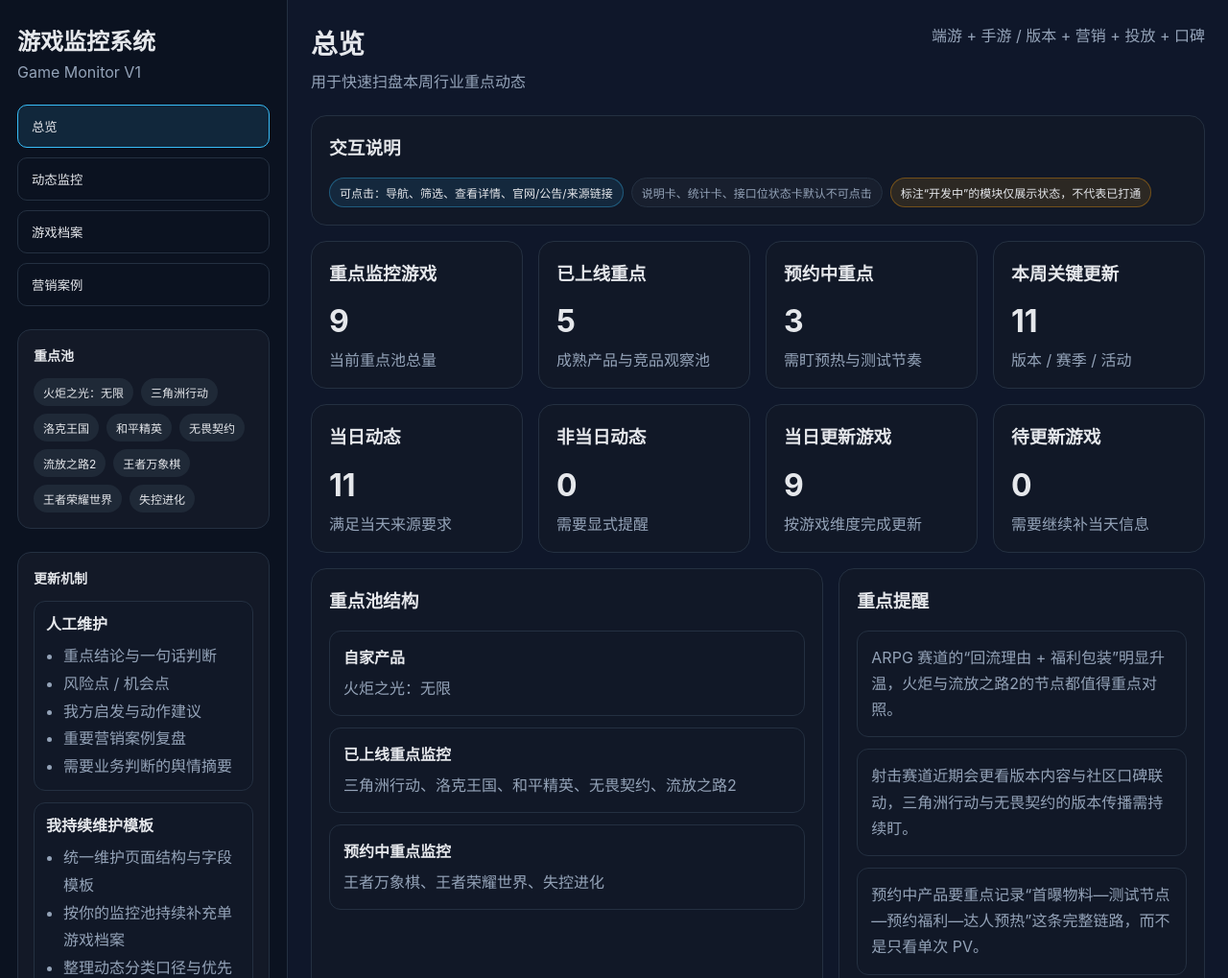
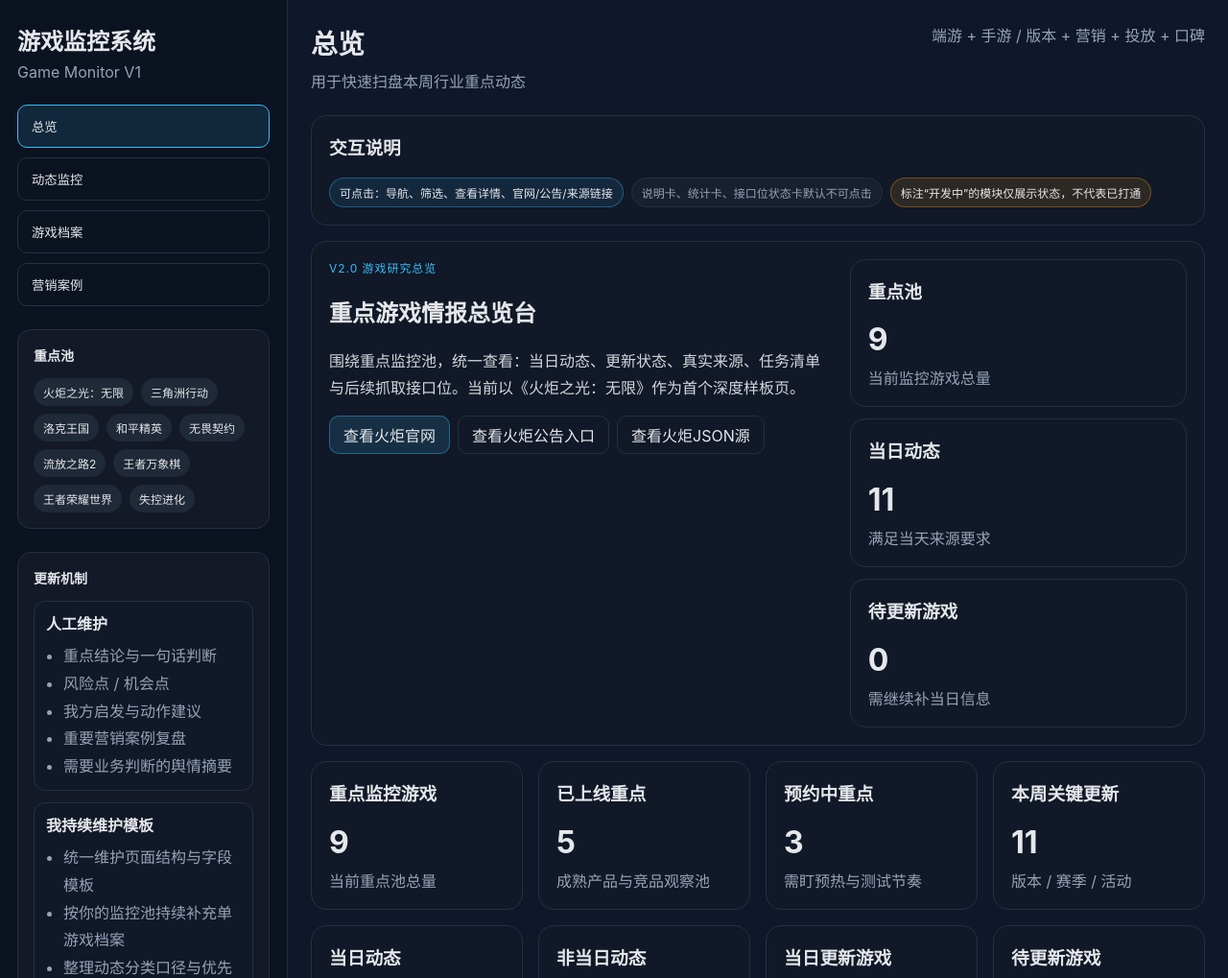
Before and after one commit to wangzhiqi01/game-monitor-dashboard, a website: page docs/index.html in a window 1280 px wide. Shown: the top 1019 px of the page at 96% size. Drawn offline with Linux system fonts and the light colour scheme.

Commit message:
Continue v2.0 overview redesign

```diff
--- a/dashboard/styles.css
+++ b/dashboard/styles.css
@@ -245,6 +245,26 @@ body {
 
 .interaction-guide {
   margin-bottom: 16px;
+}
+.overview-hero {
+  display: grid;
+  grid-template-columns: 1.5fr 1fr;
+  gap: 16px;
+  margin-bottom: 16px;
+  background: linear-gradient(135deg, rgba(56,189,248,.10), rgba(124,58,237,.08), rgba(17,24,39,.95));
+}
+.overview-hero-side {
+  display: grid;
+  grid-template-columns: 1fr;
+  gap: 12px;
+}
+.research-item {
+  background: linear-gradient(180deg, rgba(255,255,255,.03), rgba(255,255,255,.015));
+  border-color: rgba(148,163,184,.18);
+}
+.strong-hover:hover {
+  transform: translateY(-1px);
+  border-color: var(--accent);
 }
 .guide-tags {
   display: flex;
@@ -518,6 +538,7 @@ body {
   .sidebar { border-right: none; border-bottom: 1px solid var(--line); }
   .cards, .grid-2, .profile-grid { grid-template-columns: 1fr; }
   .hero-panel, .detail-grid, .hero-side { grid-template-columns: 1fr; }
+  .overview-hero { grid-template-columns: 1fr; }
 }
 
 @media (max-width: 700px) {
--- a/docs/app.js
+++ b/docs/app.js
@@ -103,8 +103,28 @@ function renderOverview() {
   const pools = getPoolStats();
   const hottestGames = [...games].sort((a, b) => b.metrics.heatIndex - a.metrics.heatIndex).slice(0, 3);
   const highActivities = activities.filter(item => item.importance === 'high');
+  const selfGame = games.find(item => item.pool === '自家') || games[0];
+  const selfSource = getOfficialSource(selfGame.id);
 
   document.getElementById('view-overview').innerHTML = `
+    <div class="overview-hero card">
+      <div class="overview-hero-main">
+        <div class="hero-kicker">V2.0 游戏研究总览</div>
+        <h2>重点游戏情报总览台</h2>
+        <p class="hero-summary">围绕重点监控池，统一查看：当日动态、更新状态、真实来源、任务清单与后续抓取接口位。当前以《${selfGame.name}》作为首个深度样板页。</p>
+        <div class="hero-actions">
+          ${actionLink('查看火炬官网', selfSource.officialSite)}
+          ${actionLink('查看火炬公告入口', selfSource.announcementHub, 'secondary')}
+          ${actionLink('查看火炬JSON源', selfSource.apiFeed, 'secondary')}
+        </div>
+      </div>
+      <div class="overview-hero-side">
+        ${metricCard('重点池', overview.monitoredGames, '当前监控游戏总量')}
+        ${metricCard('当日动态', freshCount, '满足当天来源要求')}
+        ${metricCard('待更新游戏', staleGames.length, '需继续补当日信息')}
+      </div>
+    </div>
+
     <div class="cards">
       ${metricCard('重点监控游戏', overview.monitoredGames, '当前重点池总量')}
       ${metricCard('已上线重点', overview.launchedGames, '成熟产品与竞品观察池')}
@@ -121,14 +141,14 @@ function renderOverview() {
     <div class="grid-2">
       ${sectionCard('重点池结构', `
         <div class="list">
-          <div class="list-item"><h4>自家产品</h4><p>${pools.self.map(item => item.name).join('、')}</p></div>
-          <div class="list-item"><h4>已上线重点监控</h4><p>${pools.launched.filter(item => item.pool !== '自家').map(item => item.name).join('、')}</p></div>
-          <div class="list-item"><h4>预约中重点监控</h4><p>${pools.upcoming.map(item => item.name).join('、')}</p></div>
+          <div class="list-item research-item"><h4>自家产品</h4><p>${pools.self.map(item => item.name).join('、')}</p></div>
+          <div class="list-item research-item"><h4>已上线重点监控</h4><p>${pools.launched.filter(item => item.pool !== '自家').map(item => item.name).join('、')}</p></div>
+          <div class="list-item research-item"><h4>预约中重点监控</h4><p>${pools.upcoming.map(item => item.name).join('、')}</p></div>
         </div>
       `)}
       ${sectionCard('重点提醒', `
         <div class="list">
-          ${overview.watchouts.map(text => `<div class="list-item"><p>${text}</p></div>`).join('')}
+          ${overview.watchouts.map(text => `<div class="list-item research-item"><p>${text}</p></div>`).join('')}
         </div>
       `)}
     </div>
@@ -152,7 +172,7 @@ function renderOverview() {
       ${sectionCard('当前高热游戏', `
         <div class="list">
           ${hottestGames.map(game => `
-            <button class="list-item clickable buttonlike" data-open-game="${game.id}">
+            <button class="list-item clickable buttonlike research-item strong-hover" data-open-game="${game.id}">
               <h4>${game.name}</h4>
               <p>热度指数 ${game.metrics.heatIndex} / ${game.status} / ${game.pool}</p>
             </button>
@@ -196,7 +216,7 @@ function renderOverview() {
       `)}
       ${sectionCard('今日更新任务清单', `
         <div class="list">
-          ${data.activities.map(item => `<div class="list-item"><h4>${item.game} · ${item.title}</h4><p>${item.todo || '暂无待补动作'} / 责任人：${item.owner || '待定'}</p></div>`).join('')}
+          ${data.activities.map(item => `<div class="list-item research-item"><h4>${item.game} · ${item.title}</h4><p>${item.todo || '暂无待补动作'} / 责任人：${item.owner || '待定'}</p></div>`).join('')}
         </div>
       `)}
     </div>
--- a/docs/styles.css
+++ b/docs/styles.css
@@ -245,6 +245,26 @@ body {
 
 .interaction-guide {
   margin-bottom: 16px;
+}
+.overview-hero {
+  display: grid;
+  grid-template-columns: 1.5fr 1fr;
+  gap: 16px;
+  margin-bottom: 16px;
+  background: linear-gradient(135deg, rgba(56,189,248,.10), rgba(124,58,237,.08), rgba(17,24,39,.95));
+}
+.overview-hero-side {
+  display: grid;
+  grid-template-columns: 1fr;
+  gap: 12px;
+}
+.research-item {
+  background: linear-gradient(180deg, rgba(255,255,255,.03), rgba(255,255,255,.015));
+  border-color: rgba(148,163,184,.18);
+}
+.strong-hover:hover {
+  transform: translateY(-1px);
+  border-color: var(--accent);
 }
 .guide-tags {
   display: flex;
@@ -518,6 +538,7 @@ body {
   .sidebar { border-right: none; border-bottom: 1px solid var(--line); }
   .cards, .grid-2, .profile-grid { grid-template-columns: 1fr; }
   .hero-panel, .detail-grid, .hero-side { grid-template-columns: 1fr; }
+  .overview-hero { grid-template-columns: 1fr; }
 }
 
 @media (max-width: 700px) {
```
Also changed, not shown: dashboard/app.js (+26 -6 lines).
